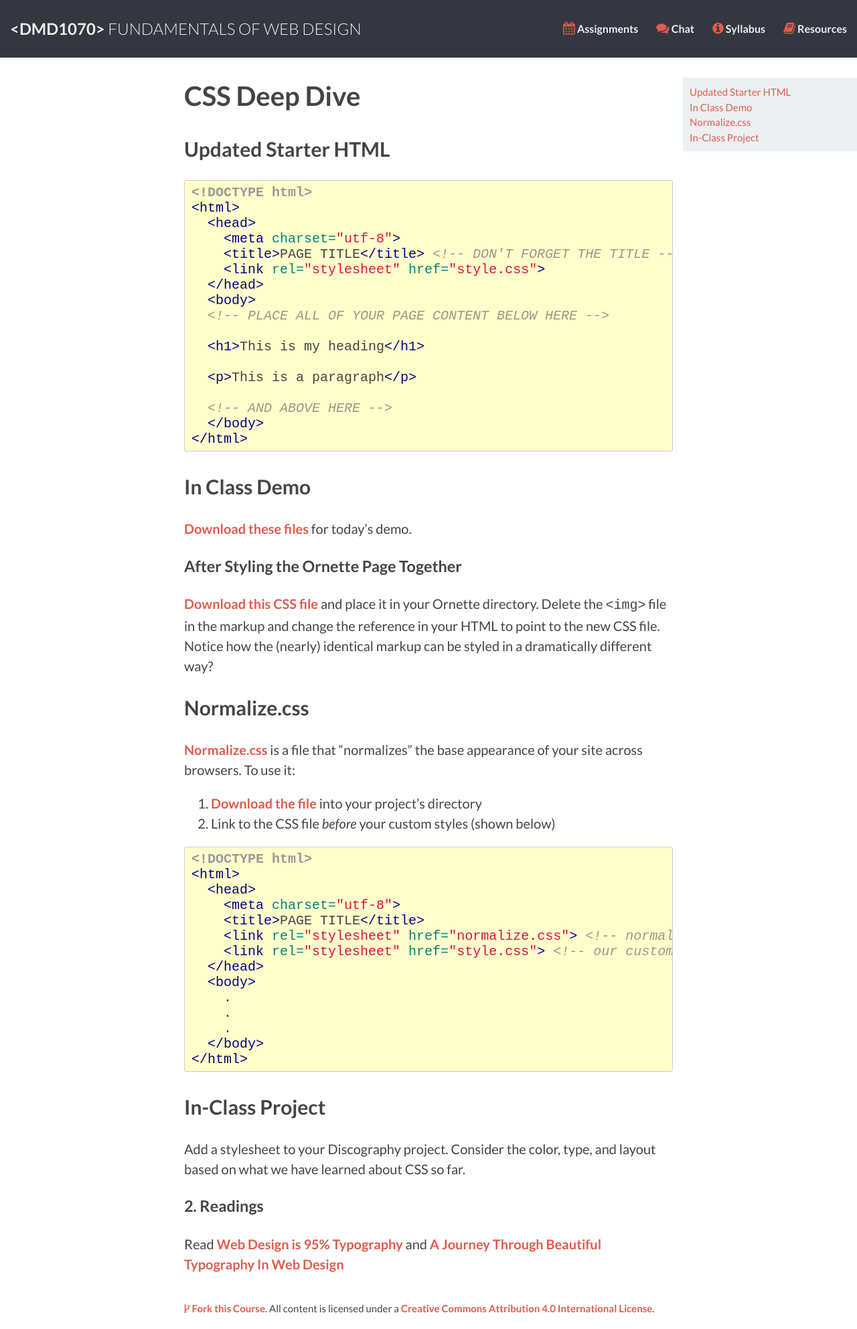
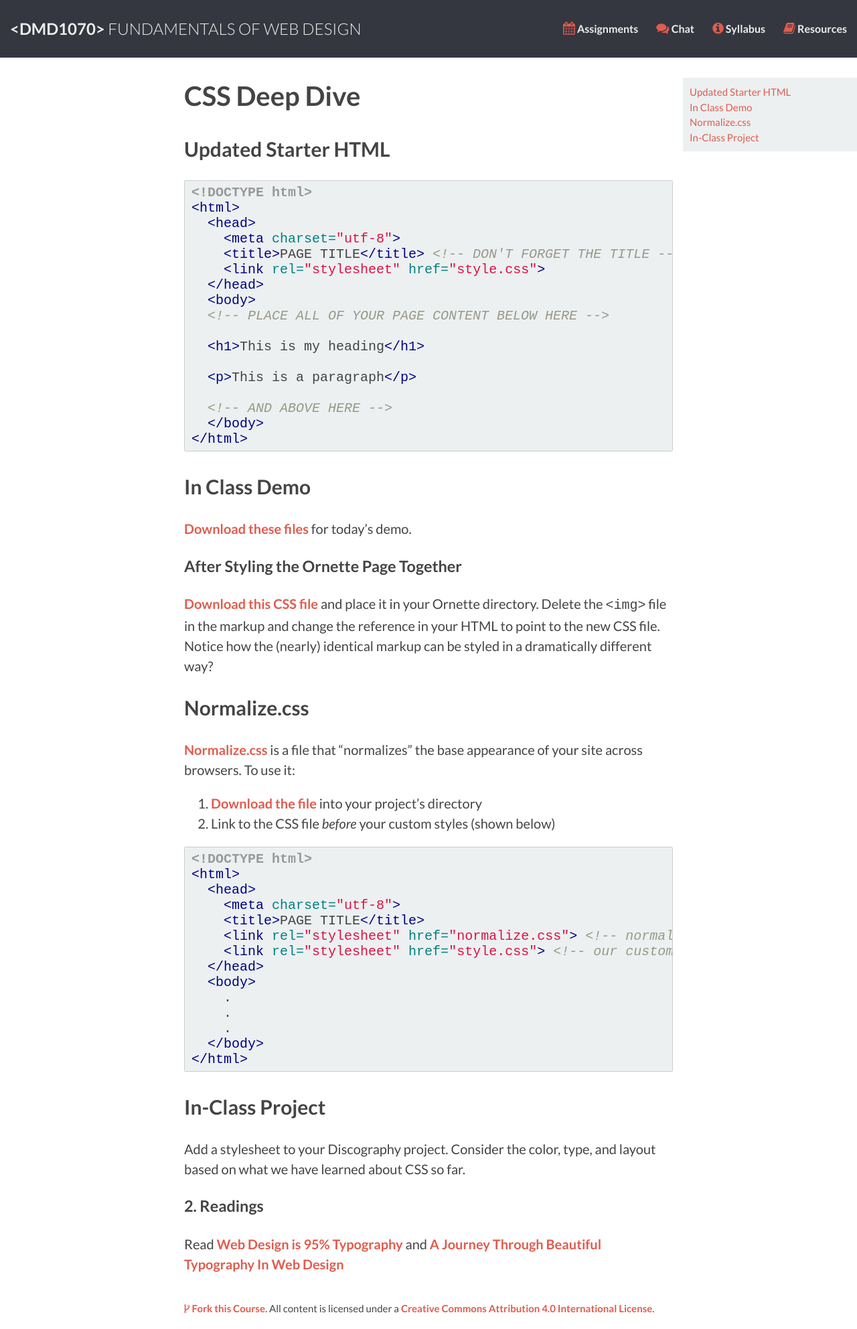
Before and after one commit to DMD1070/DMD1070.github.io, a Jekyll site: the page built from lessons/6-css-deep-dive.md, in a window 1280 px wide. Shown: the whole page at 67% size. Built offline with Jekyll 4.4.1, drawn with Linux system fonts in a browser that asks for light colours.

Commit message:
fix highligh bg color

```diff
--- a/_includes/css/syntax.css
+++ b/_includes/css/syntax.css
@@ -1,10 +1,10 @@
-.highlight { background-color: #ffffcc }
+.highlight { background-color: #ECF0F1; }
 /*
  * GitHub style for Pygments syntax highlighter, for use with Jekyll
  * Courtesy of GitHub.com
  */
 
-.highlight pre, pre, .highlight .hll { border: 1px solid #ccc; padding: 6px 10px; border-radius: 3px; }
+.highlight pre, pre, .highlight .hll { background-color: #ECF0F1; border: 1px solid #ccc; padding: 6px 10px; border-radius: 3px; }
 .highlight .c { color: #999988; font-style: italic; }
 .highlight .err { color: #a61717; background-color: #e3d2d2; }
 .highlight .k { font-weight: bold; }
```
